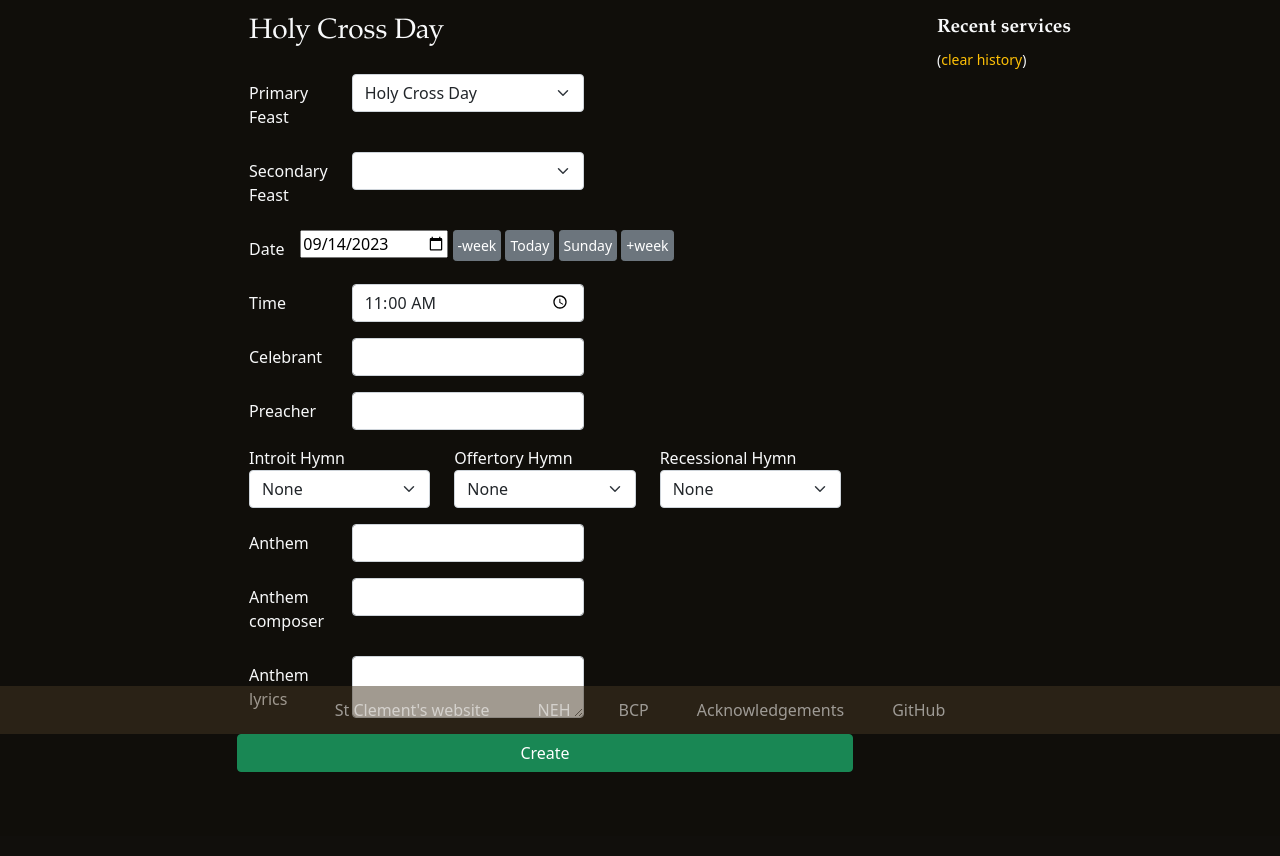
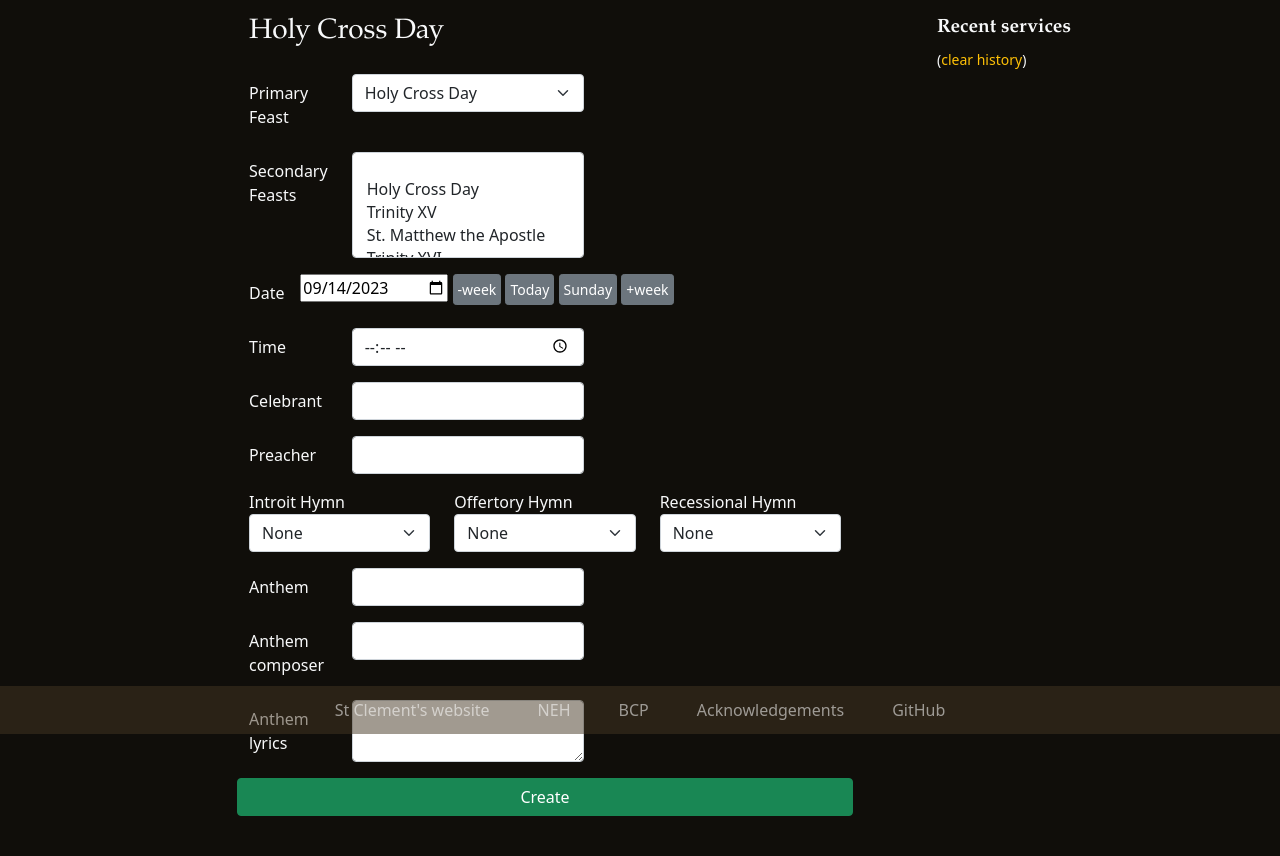
Before and after one commit to jftsang/pypew, a Flask app: page /pewSheet in a window 1280 px wide. Shown: the part 66-922 px from the top of the page. Before the commit the page ends 838 px from the top, so only its background shows below. Run offline with Flask 2, Linux system fonts and the light colour scheme; parts of the project's set-up code (start-up, migrations or seed data) failed here and were passed over; some libraries are stand-ins or nearby versions.

Commit message:
Support for multiple secondary feasts (#18)
If more than one secondary feast is specified then all the collects are
used.

UI is a bit ugly at the moment. Ho hum.

```diff
--- a/filters.py
+++ b/filters.py
@@ -22,7 +22,8 @@ def as_richtext(item: ServiceItem) -> RichText:
 def service_supertitle(service: Service) -> str:
     s = english_date(service.date)
     if service.time:
-        s += f", " + service.time.strftime("%-I:%M%p").lower()
+        fmt = "%I:%M%p"
+        s += ", " + service.time.strftime(fmt).lower()
     return s
 
 
@@ -58,8 +59,9 @@ def service_header(service: Service) -> str:
 
 def service_subtitle(service: Service) -> str:
     # Feastday (Secondary), Fr XX YY (Preacher: AN Other)
-    if service.secondary_feast:
-        s = service.primary_feast.name + ' (' + service.secondary_feast.name + '),'
+    if service.secondary_feasts:
+        parens = ", ".join(sf.name for sf in service.secondary_feasts)
+        s = service.primary_feast.name + ' (' + parens + '),'
     else:
         s = service.primary_feast.name + ','
 
--- a/forms.py
+++ b/forms.py
@@ -1,10 +1,8 @@
 from flask import request
 from flask_wtf import FlaskForm
+from wtforms import DateField, HiddenField, SelectField, SelectMultipleField, \
+    StringField
 from wtforms import (
-    DateField,
-    HiddenField,
-    SelectField,
-    StringField,
     TimeField,
 )
 from wtforms.validators import DataRequired
@@ -20,13 +18,13 @@ class PewSheetForm(FlaskForm):
     title = HiddenField('Title')
     feasts = Feast.upcoming()
     feast_choices = [(feast.slug, feast.name) for feast in feasts]
-    primary_feast_name = SelectField(
+    primary_feast = SelectField(
         'Primary Feast',
-        choices=feast_choices
+        choices=feast_choices,
     )
-    secondary_feast_name = SelectField(
-        'Secondary Feast',
-        choices=[('', '')] + feast_choices
+    secondary_feasts = SelectMultipleField(
+        'Secondary Feasts',
+        choices=[('', '')] + feast_choices,
     )
     date = DateField('Date', validators=[DataRequired()])
     time = TimeField('Time', validators=[DataRequired()])
--- a/models.py
+++ b/models.py
@@ -312,8 +312,8 @@ class Service:
     title: str = field()
     date: dt.date = field()
     primary_feast: Feast = field()
-    secondary_feast: Optional[Feast] = field(default=None)
     time: dt.time = field(default=dt.time(11, 0))
+    secondary_feasts: [Feast] = field(factory=list)
     celebrant: str = field(default='')
     preacher: str = field(default='')
     introit_hymn: Optional[Music] = field(default=None)
@@ -330,8 +330,9 @@ class Service:
         out = []
         if self.primary_feast.collect:
             out.append(self.primary_feast.collect)
-        if self.secondary_feast and self.secondary_feast.collect:
-            out.append(self.secondary_feast.collect)
+        for sf in self.secondary_feasts:
+            if sf.collect:
+                out.append(sf.collect)
 
         # Collects for Advent I and Ash Wednesday are repeated
         # throughout Advent and Lent respectively.
@@ -429,11 +430,12 @@ class Service:
 
     @classmethod
     def from_form(cls, form: 'PewSheetForm') -> 'Service':
-        primary_feast = Feast.get(slug=form.primary_feast_name.data)
-        if form.secondary_feast_name.data:
-            secondary_feast = Feast.get(slug=form.secondary_feast_name.data)
+        primary_feast = Feast.get(slug=form.primary_feast.data)
+        if form.secondary_feasts.data:
+            secondary_feasts = [Feast.get(slug=slug) for slug in
+                                form.secondary_feasts.data]
         else:
-            secondary_feast = None
+            secondary_feasts = None
 
         if form.anthem_title.data or form.anthem_composer.data or form.anthem_lyrics.data:
             anthem = Music(
@@ -453,7 +455,7 @@ class Service:
             celebrant=form.celebrant.data,
             preacher=form.preacher.data,
             primary_feast=primary_feast,
-            secondary_feast=secondary_feast,
+            secondary_feasts=secondary_feasts,
             introit_hymn=Music.get_neh_hymn_by_ref(form.introit_hymn.data),
             offertory_hymn=Music.get_neh_hymn_by_ref(form.offertory_hymn.data),
             recessional_hymn=Music.get_neh_hymn_by_ref(
--- a/static/serviceForm.js
+++ b/static/serviceForm.js
@@ -1,16 +1,16 @@
 const titleH3 = document.getElementById('titleH3');
 const titleField = document.getElementById('title');
-const primaryFeastNameField = document.getElementById('primary_feast_name');
-const secondaryFeastNameField = document.getElementById('secondary_feast_name');
+const primaryFeastField = document.getElementById('primary_feast');
+const secondaryFeastsField = document.getElementById('secondary_feasts');
 const dateField = document.getElementById('date');
 const timeField = document.getElementById('time');
 
 const setTitle = () => {
   let txt;
-  const primaryFeastName = primaryFeastNameField.options[primaryFeastNameField.selectedIndex].innerText;
-  const secondaryFeastName = secondaryFeastNameField.options[secondaryFeastNameField.selectedIndex].innerText;
-  if (secondaryFeastNameField.value)
-    txt = primaryFeastName + ' (' + secondaryFeastName + ')';
+  const primaryFeastName = primaryFeastField.selectedOptions[0].innerText;
+  const secondaryFeastsNames = Array.from(secondaryFeastsField.selectedOptions).map(e => e.innerText)
+  if (secondaryFeastsNames.length !== 0)
+    txt = primaryFeastName + ' (' + secondaryFeastsNames.join(", ") + ')';
   else
     txt = primaryFeastName;
 
@@ -18,15 +18,20 @@ const setTitle = () => {
   titleField.value = txt;
 };
 
+setTitle();
+primaryFeastField.addEventListener('change', setTitle);
+secondaryFeastsField.addEventListener('change', setTitle);
+
 const updateDateFromPrimaryFeast = async () => {
-  const url = '/feast/api/' + primaryFeastNameField.value + '/date';
+  const url = '/feast/api/' + primaryFeastField.value + '/date';
   const r = await fetch(url);
   const j = await r.json();
   if (j !== null)
     dateField.value = j;
 };
 
-primaryFeastNameField.addEventListener('change', updateDateFromPrimaryFeast);
+updateDateFromPrimaryFeast().then();
+primaryFeastField.addEventListener('change', updateDateFromPrimaryFeast);
 
 const today = new Date()
 const day = 1000 * 60 * 60 * 24;  // milliseconds in a day
--- a/templates/serviceForm.html
+++ b/templates/serviceForm.html
@@ -16,11 +16,11 @@
     </div>
 
     <div class="row mb-3">
-        {{ form.primary_feast_name.label(class='col-sm-2 col-form-label') }}
+        {{ form.primary_feast.label(class='col-sm-2 col-form-label') }}
         <div class="col-sm-5">
-            {{ form.primary_feast_name(class='form-select') }}
-            {% if form.primary_feast_name.errors %}
-                {% for error in form.primary_feast_name.errors %}
+            {{ form.primary_feast(class='form-select') }}
+            {% if form.primary_feast.errors %}
+                {% for error in form.primary_feast.errors %}
                     <small class="font-small text-danger">
                         {{ error }}
                     </small>
@@ -30,11 +30,11 @@
     </div>
 
     <div class="row mb-3">
-        {{ form.secondary_feast_name.label(class='col-sm-2 col-form-label') }}
+        {{ form.secondary_feasts.label(class='col-sm-2 col-form-label') }}
         <div class="col-sm-5">
-            {{ form.secondary_feast_name(class='form-select') }}
-            {% if form.secondary_feast_name.errors %}
-                {% for error in form.secondary_feast_name.errors %}
+            {{ form.secondary_feasts(class='form-select') }}
+            {% if form.secondary_feasts.errors %}
+                {% for error in form.secondary_feasts.errors %}
                     <small class="font-small text-danger">
                         {{ error }}
                     </small>
--- a/utils.py
+++ b/utils.py
@@ -2,6 +2,7 @@ import logging
 import os
 from datetime import timedelta, date
 from functools import lru_cache
+from pathlib import Path
 from typing import Optional
 
 import pandas as pd
@@ -31,9 +32,13 @@ def str2date(s: Optional[str]) -> date:
 @lru_cache()
 def get_neh_df():
     if pd is None:
-        raise NoPandasError('Pandas not available, can\'t load hymn information')
+        raise NoPandasError(
+            'Pandas not available, can\'t load hymn information'
+        )
 
-    df = pd.read_csv(os.path.join('data', 'neh.csv'))
+    df = pd.read_csv(
+        Path(__file__).parent / 'data/neh.csv'
+    )
 
     assert 'number' in df.columns
     assert 'firstLine' in df.columns
--- a/views/pew_sheet_views.py
+++ b/views/pew_sheet_views.py
@@ -8,8 +8,8 @@ from flask import (flash, make_response, redirect, render_template, request,
 from werkzeug.datastructures import ImmutableMultiDict
 
 from forms import PewSheetForm
-from models import Service, Feast
-from utils import logger, cache_dir
+from models import Feast, Service
+from utils import cache_dir, logger
 
 __all__ = ['pew_sheet_create_view', 'pew_sheet_clear_history_endpoint', 'pew_sheet_docx_view']
 
@@ -19,8 +19,8 @@ COOKIE_NAME = os.environ.get('COOKIE_NAME', 'previousPewSheets')
 
 def pew_sheet_create_view():
     form = PewSheetForm(request.args)
-    if not form.primary_feast_name.data:
-        form.primary_feast_name.data = Feast.next().slug
+    if not form.primary_feast.data:
+        form.primary_feast.data = Feast.next().slug
     service = None
 
     if form.validate_on_submit():
```
Also changed, not shown: tests/test_pypew.py (+28 -5 lines).
